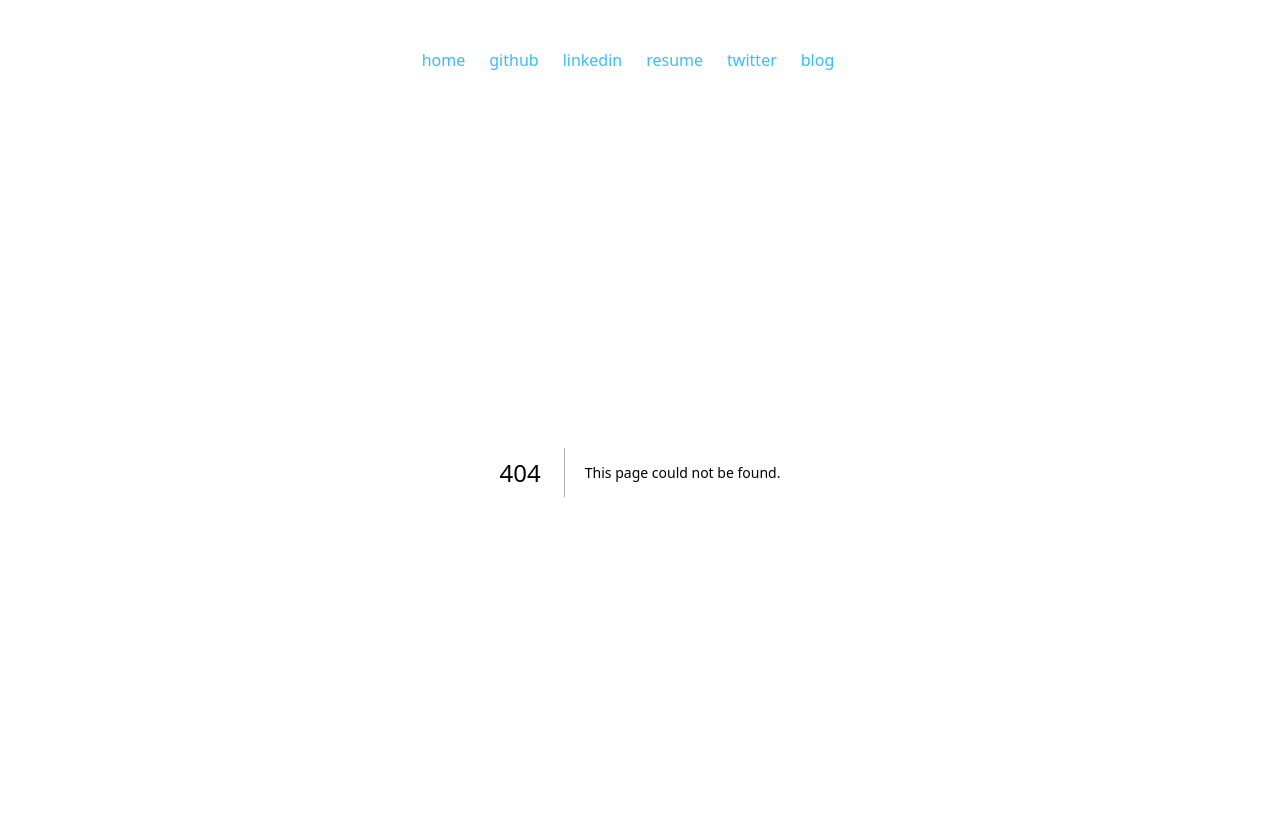
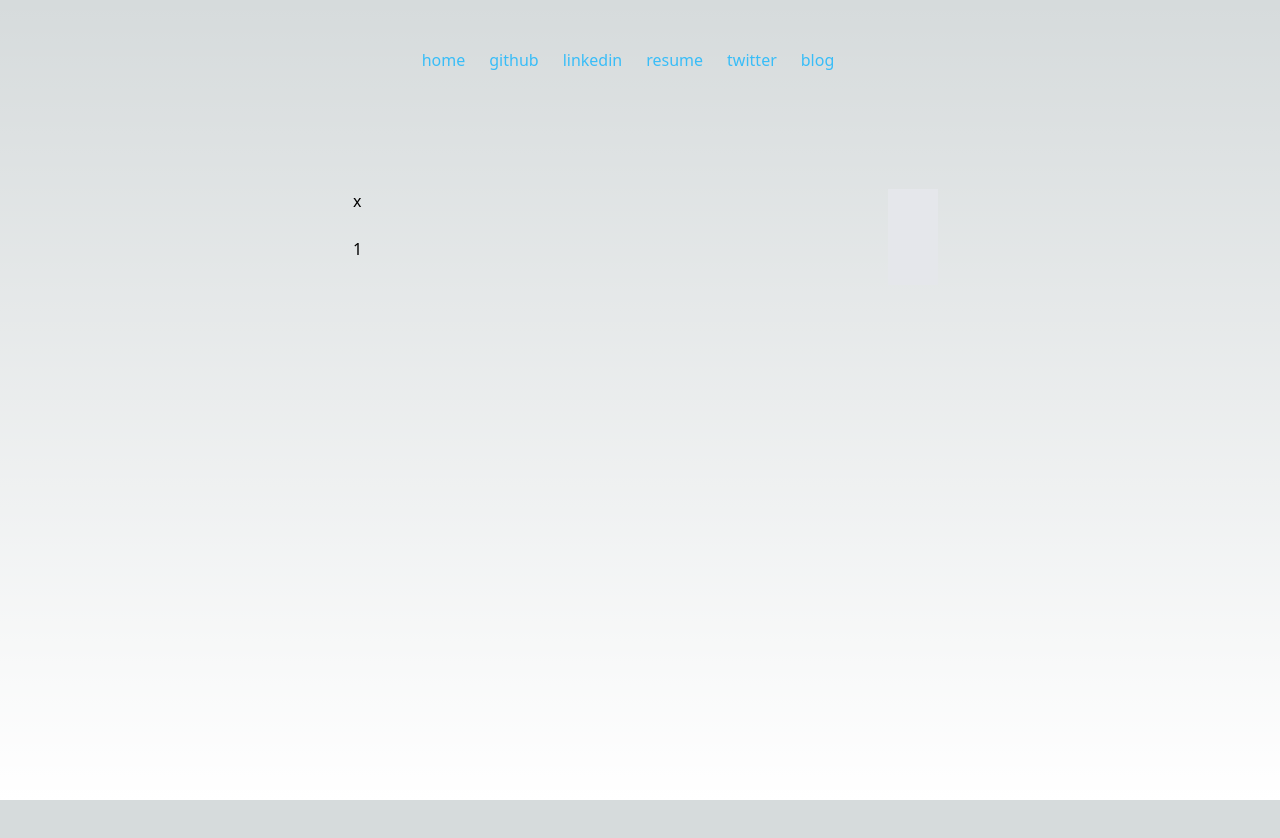
Before and after one commit to masonictemple4/portfoliosite, a Next.js app: page /editor in a window 1280 px wide. Before the commit this address had no page. Shown: the top 838 px of the page. After the commit the page ends 800 px from the top, so only its background shows below. Built offline with nearby package versions, Linux system fonts and the light colour scheme.

Commit message:
feat: Add new editor page.

```diff
--- /dev/null
+++ b/src/pages/editor/index.js
@@ -0,0 +1,28 @@
+import { useState } from 'react'
+import { Controlled as CodeMirror } from 'react-codemirror2';
+// import 'codemirror/mode/javascript/javascript';
+
+export default function Page() {
+
+
+  const [code, setCode] = useState('')
+
+  return (
+    <div>
+      <CodeMirror
+        value={code}
+        options={{
+          mode: 'go',
+          theme: 'default',
+          lineNumbers: true
+        }}
+        onBeforeChange={(editor, data, value) => {
+          setCode(value);
+        }}
+        onChange={(editor, data, value) => {
+        }}
+      />
+
+    </div>
+  )
+}
```
